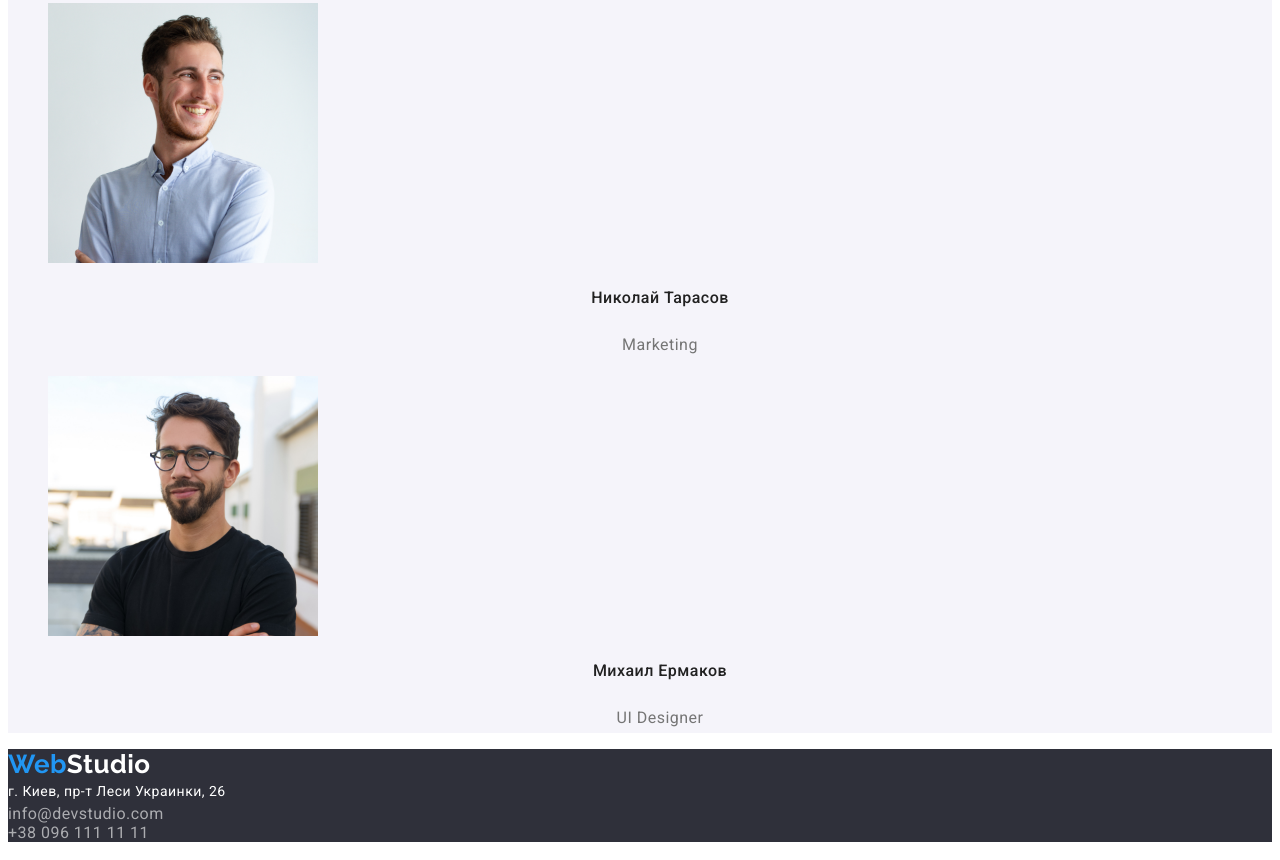
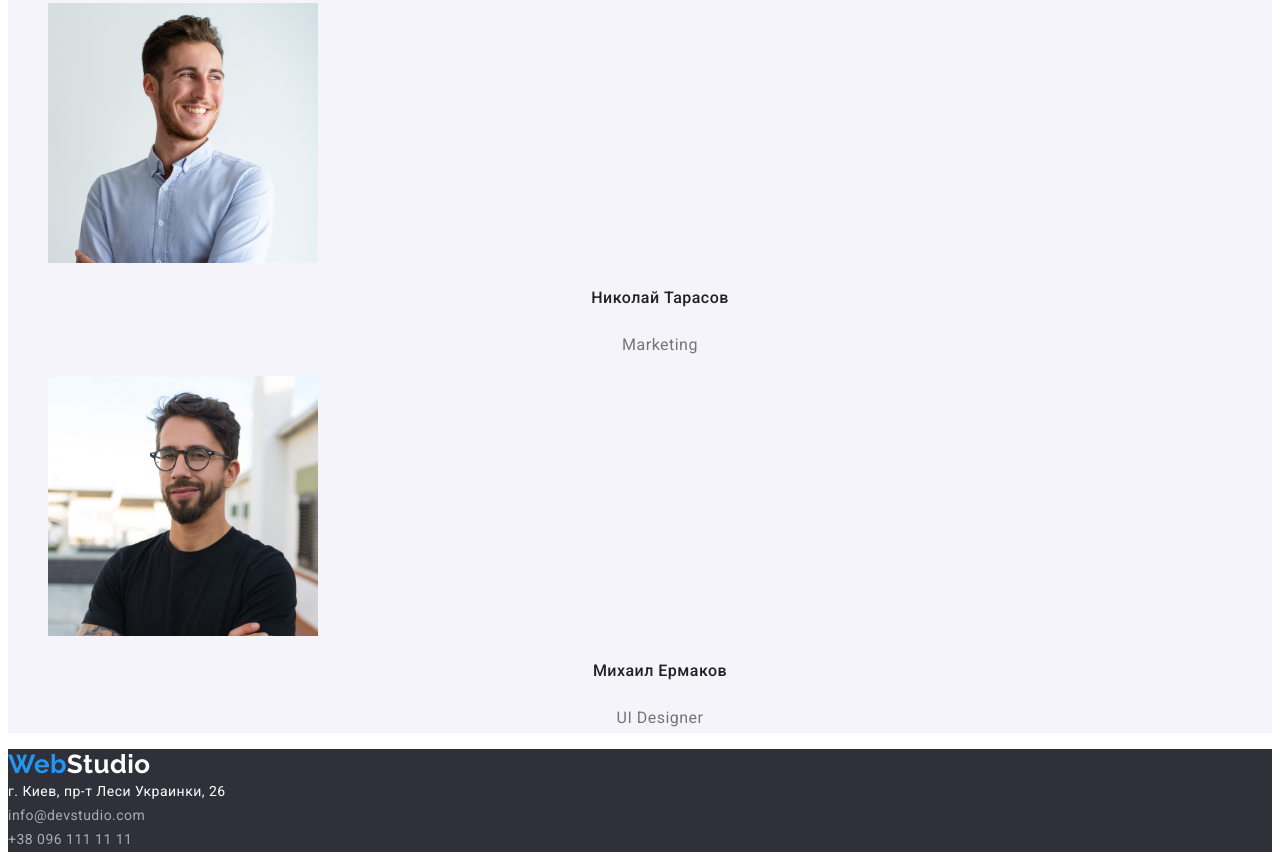
Before and after one commit to Yourlexs/goit-markup-hw-02, a plain HTML site: page index.html in a window 1280 px wide. Shown: the part 2420-3280 px from the top of the page. Drawn offline with Linux system fonts and the light colour scheme.

Commit message:
в футере добавила стили в адрес

```diff
--- a/CSS/style.css
+++ b/CSS/style.css
@@ -165,7 +165,11 @@ address{
 }
 footer a{
     color: rgba(255, 255, 255, 0.6);
+    font-weight: 400;
+    font-size: 14px;
+    line-height: 1.7;
 }
+
 
 /* Portfolio main */
 
```
